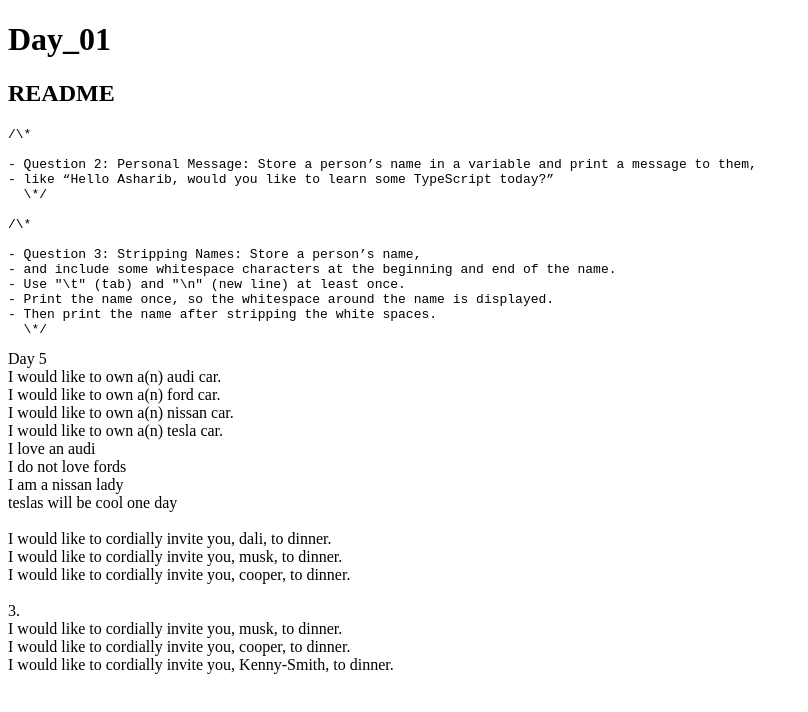
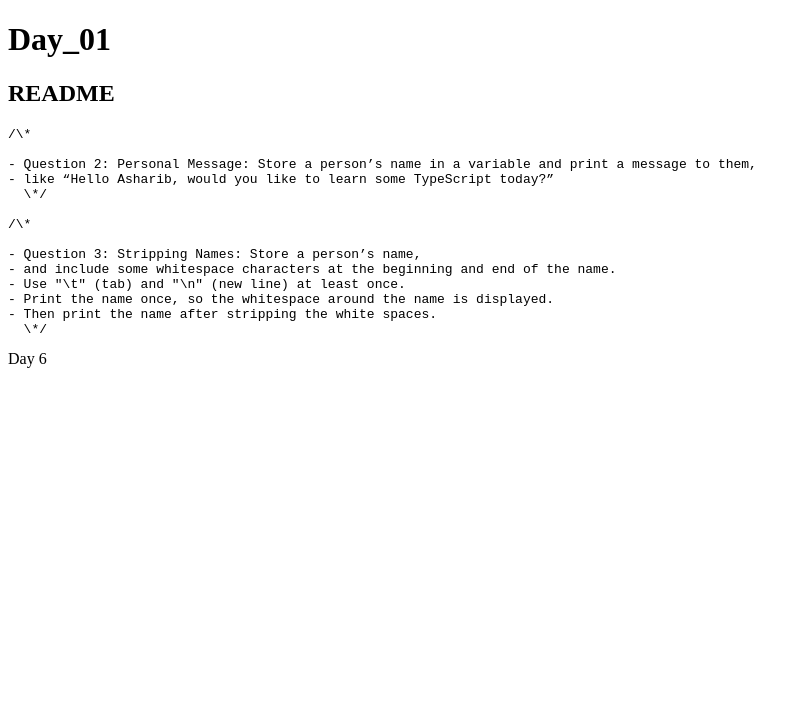
Before and after one commit to ayseboogie/daysOfCode, a Next.js app: page /Day_01 in a window 1280 px wide. Shown: the top 712 px of the page, without its empty margins (0-808 px from the left). Built offline with nearby package versions, Linux system fonts and the light colour scheme.

Commit message:
prepare day 6

```diff
--- a/src/pages/[day].tsx
+++ b/src/pages/[day].tsx
@@ -3,7 +3,7 @@
 import path from "path";
 import { useRouter } from "next/router";
 import React from "react";
-import DayFive from "../../public/Day_05/answers";
+import DaySix from "../../public/Day_06/answers";
 
 interface Props {
   readmeContent: string;
@@ -19,7 +19,7 @@
       <h2>README</h2>
       <pre>{readmeContent}</pre>
 
-      <DayFive />
+      <DaySix />
     </div>
   );
 };
```
